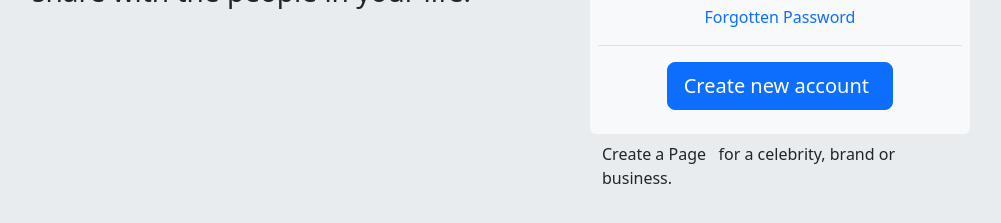
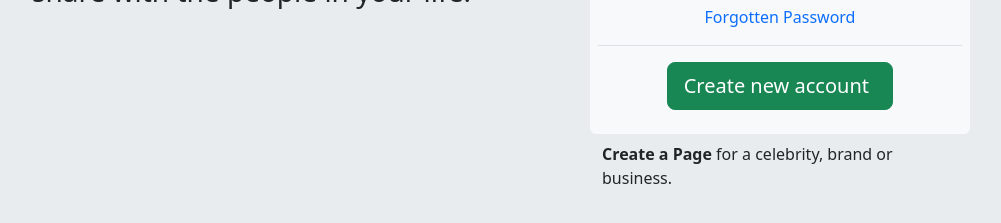
Before and after one commit to shuvendu07/facebook-login-page, a website built with Vite: page index.html in a window 1280 px wide. Shown: the part 189-412 px from the top of the page, without its empty margins (50-1051 px from the left). Built offline with nearby package versions, Linux system fonts and the light colour scheme.

Commit message:
add btn color

```diff
--- a/css/style.css
+++ b/css/style.css
@@ -1,3 +1,4 @@
+
 
 .col-6,
 .col-4 {
--- a/index.html
+++ b/index.html
@@ -38,17 +38,13 @@
            <a href="#" class=" text-decoration-none d-flex justify-content-center mt-2 pb-3 border-bottom link">Forgotten Password</a>
 
            <div class="pt-3 d-grid mx-auto" >
-             <button type="button" class="col-md-8 btn btn-primary btn-lg mb-3 d-flex align-items-center mx-auto">Create new account</button>
+             <button type="button" class="col-md-8 btn btn-success btn-lg mb-3 d-flex align-items-center mx-auto">Create new account</button>
            </div>
 
          </div>
-           <p  class="fs-0.75  text-decoration-none d-flex justify-content-center mt-2 pb-4 d-none d-md-block">Create a Page </a>&nbsp; for a celebrity, brand or business.</p>
+           <p  class="fs-0.75  text-decoration-none d-flex justify-content-center mt-2 pb-4 d-none d-md-block"><strong>Create a Page</strong> for a celebrity, brand or business.</p>
         </div>
-
       </div>
-
-
-
        </div>
 
     <script src="https://cdn.jsdelivr.net/npm/bootstrap@5.3.3/dist/js/bootstrap.bundle.min.js" integrity="sha384-YvpcrYf0tY3lHB60NNkmXc5s9fDVZLESaAA55NDzOxhy9GkcIdslK1eN7N6jIeHz" crossorigin="anonymous"></script>
```
